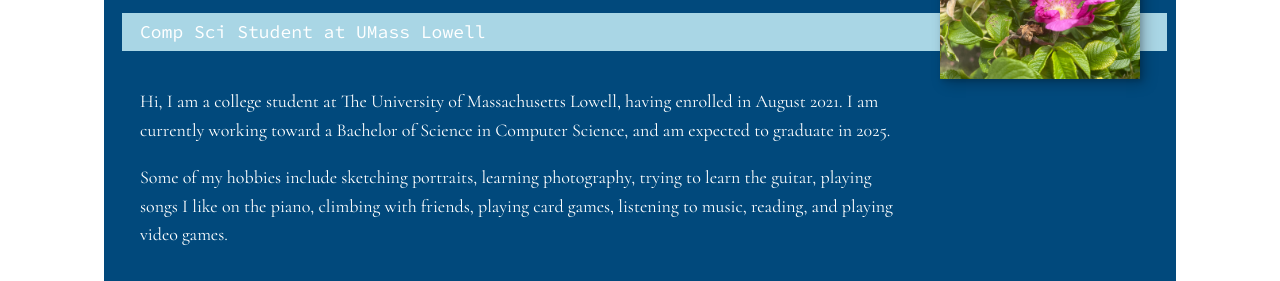
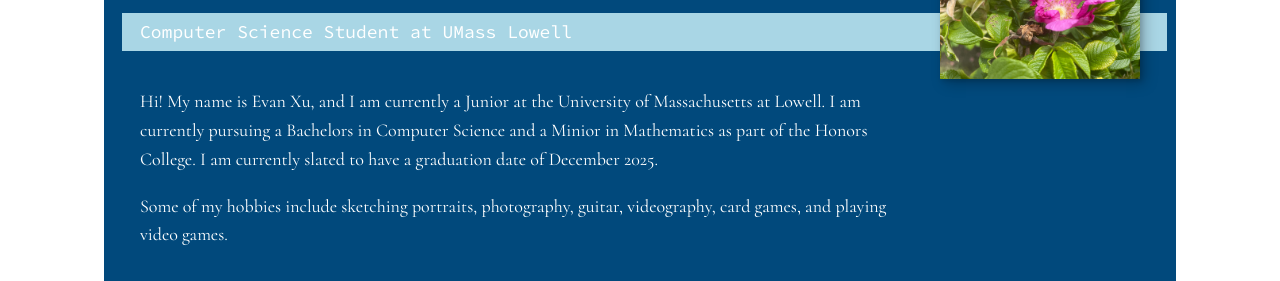
Before and after one commit to EvxnXu/Portfolio-Website, a plain HTML site: page index.html in a window 1280 px wide. Shown: the part 671-952 px from the top of the page. Drawn offline with nearby package versions, Linux system fonts and the light colour scheme.

Commit message:
Update README, About me, Resume

```diff
--- a/index.html
+++ b/index.html
@@ -56,21 +56,18 @@
   <section class="about-me" id="about">
     <h2 class="section-title-about">About</h2>
     <p class="section-subtitle-about">
-      Comp Sci Student at UMass Lowell
+      Computer Science Student at UMass Lowell
     </p>
 
     <div class="about-me-body">
       <p>
-        Hi, I am a college student at The University of Massachusetts Lowell,
-        having enrolled in August 2021. I am currently working toward a
-        Bachelor of Science in Computer Science, and am expected to graduate
-        in 2025.
+        Hi! My name is Evan Xu, and I am currently a Junior at the University of Massachusetts at Lowell.
+        I am currently pursuing a Bachelors in Computer Science and a Minior in Mathematics as part of the Honors College.
+        I am currently slated to have a graduation date of December 2025.
       </p>
       <p>
-        Some of my hobbies include sketching portraits, learning photography,
-        trying to learn the guitar, playing songs I like on the piano, climbing
-        with friends, playing card games, listening to music, reading,
-        and playing video games.
+        Some of my hobbies include sketching portraits, photography, guitar, videography,
+        card games, and playing video games.
       </p>
     </div>
 
@@ -85,7 +82,7 @@
         <a class="social-list-link" href="https://github.com/EvxnXu">
           <i class="fab fa-github"></i>
         </a>
-        <a class="social-list-link" href="https://www.linkedin.com/in/evan-xu-3b1b07208/">
+        <a class="social-list-link" href="https://www.linkedin.com/in/EvxnXu/">
           <i class="fab fa-linkedin"></i>
         </a>
       </li>
```
Also changed, not shown: 2 other files.
